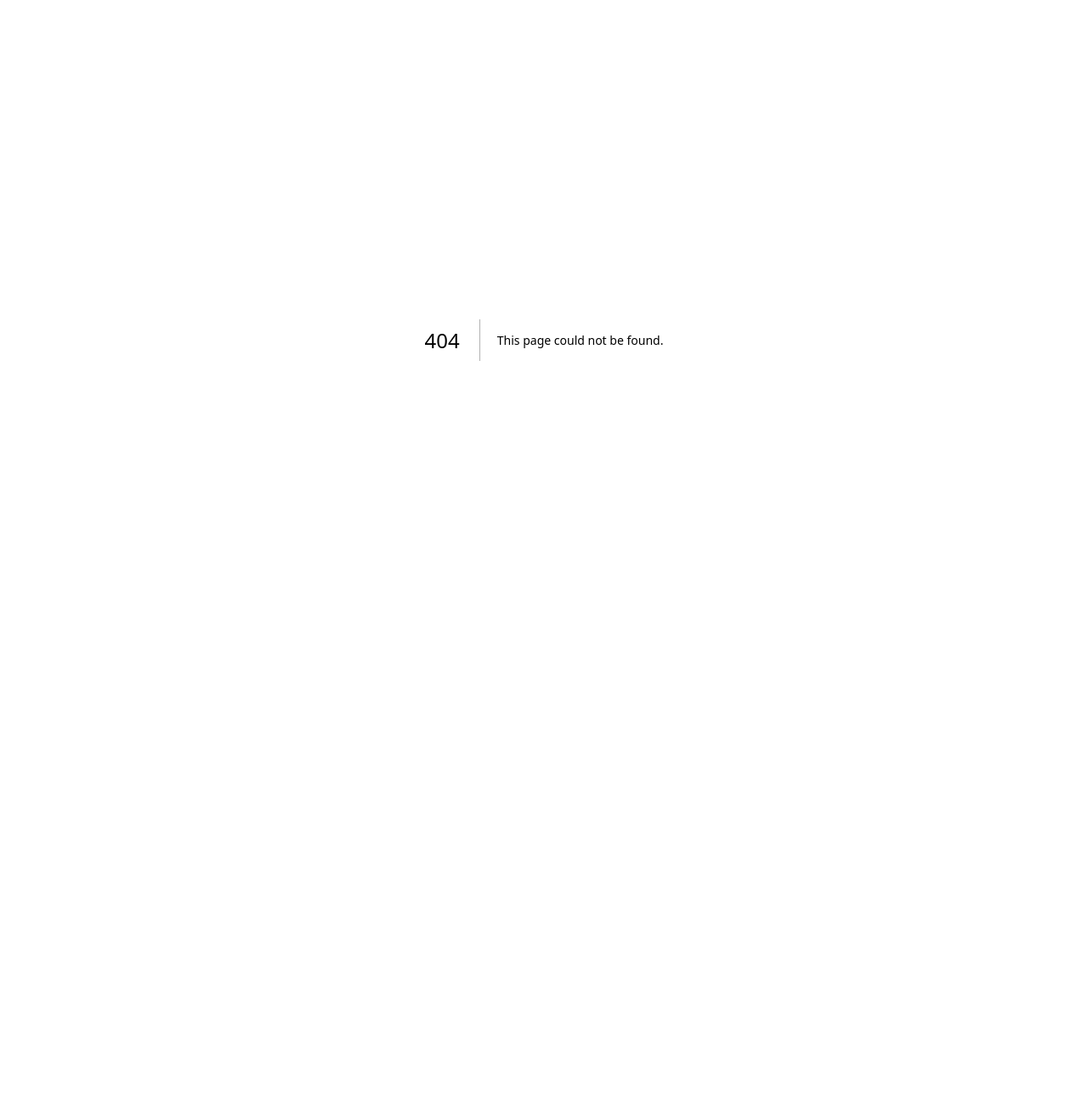
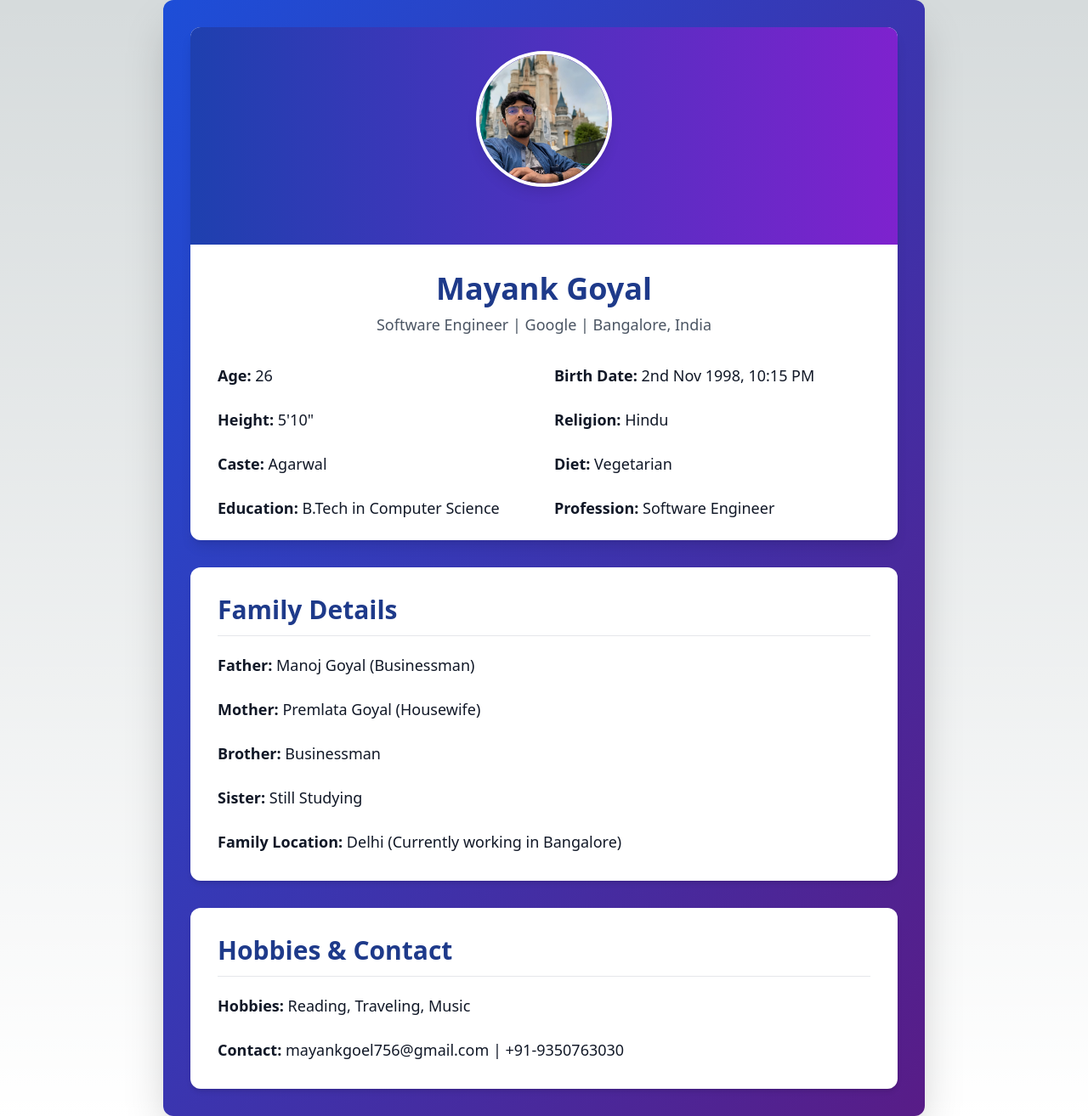
Before and after one commit to mayank144/mayank-portfolio, a Next.js app: page /marriage in a window 1280 px wide. Before the commit this address had no page. Shown: the whole page at 85% size. Before the commit the page ends 800 px from the top, so only its background shows below. Built offline with nearby package versions, Linux system fonts and the light colour scheme.

Commit message:
upload profile data

```diff
--- /dev/null
+++ b/src/app/marriage/page.tsx
@@ -0,0 +1,99 @@
+import Image from "next/image";
+
+export default function MayankBiodata() {
+  return (
+    <div className="max-w-4xl mx-auto p-6 sm:p-8 bg-gradient-to-br from-blue-700 to-purple-900 rounded-xl shadow-2xl text-white font-sans animate-fade-in-up">
+      <div className="bg-white text-gray-900 rounded-xl shadow-lg overflow-hidden">
+        <div className="relative w-full h-56 sm:h-64 bg-gradient-to-r from-blue-800 to-purple-700 flex justify-center items-center animate-slide-in">
+          <a
+            href="https://photos.app.goo.gl/JYsABwGtoJvTQz2C8"
+            target="_blank"
+            rel="noopener noreferrer"
+          >
+            <Image
+              src="/images/profile_image.jpg"
+              alt="Profile Picture"
+              width={160}
+              height={160}
+              className="rounded-full border-4 border-white shadow-lg object-cover w-32 h-32 sm:w-40 sm:h-40 cursor-pointer transition-transform duration-500 hover:scale-110 hover:rotate-3 animate-bounce"
+            />
+          </a>
+        </div>
+
+        <div className="p-6 sm:p-8 text-center animate-fade-in">
+          <h2 className="text-3xl sm:text-4xl font-extrabold text-blue-900">
+            Mayank Goyal
+          </h2>
+          <p className="text-md sm:text-lg text-gray-600 mt-2">
+            Software Engineer | Google | Bangalore, India
+          </p>
+        </div>
+
+        <div className="px-6 sm:px-8 pb-6 grid grid-cols-1 sm:grid-cols-2 gap-4 sm:gap-6 text-md sm:text-lg animate-fade-in">
+          <div>
+            <strong>Age:</strong> 26
+          </div>
+          <div>
+            <strong>Birth Date:</strong> 2nd Nov 1998, 10:15 PM
+          </div>
+          <div>
+            <strong>Height:</strong> 5&apos;10&quot;
+          </div>
+          <div>
+            <strong>Religion:</strong> Hindu
+          </div>
+          <div>
+            <strong>Caste:</strong> Agarwal
+          </div>
+          <div>
+            <strong>Diet:</strong> Vegetarian
+          </div>
+          <div>
+            <strong>Education:</strong> B.Tech in Computer Science
+          </div>
+          <div>
+            <strong>Profession:</strong> Software Engineer
+          </div>
+        </div>
+      </div>
+
+      <div className="mt-6 sm:mt-8 bg-white text-gray-900 rounded-xl shadow-md p-6 sm:p-8 animate-slide-in">
+        <h3 className="text-2xl sm:text-3xl font-bold text-blue-900 border-b pb-2 sm:pb-3 mb-4 sm:mb-5">
+          Family Details
+        </h3>
+        <div className="grid grid-cols-1 gap-4 sm:gap-6 text-md sm:text-lg animate-fade-in">
+          <div>
+            <strong>Father:</strong> Manoj Goyal (Businessman)
+          </div>
+          <div>
+            <strong>Mother:</strong> Premlata Goyal (Housewife)
+          </div>
+          <div>
+            <strong>Brother:</strong> Businessman
+          </div>
+          <div>
+            <strong>Sister:</strong> Still Studying
+          </div>
+          <div>
+            <strong>Family Location:</strong> Delhi (Currently working in
+            Bangalore)
+          </div>
+        </div>
+      </div>
+
+      <div className="mt-6 sm:mt-8 bg-white text-gray-900 rounded-xl shadow-md p-6 sm:p-8 animate-slide-in">
+        <h3 className="text-2xl sm:text-3xl font-bold text-blue-900 border-b pb-2 sm:pb-3 mb-4 sm:mb-5">
+          Hobbies & Contact
+        </h3>
+        <div className="grid grid-cols-1 sm:grid-cols-2 gap-4 sm:gap-6 text-md sm:text-lg animate-fade-in">
+          <div>
+            <strong>Hobbies:</strong> Reading, Traveling, Music
+          </div>
+          <div className="col-span-2">
+            <strong>Contact:</strong> mayankgoel756@gmail.com | +91-9350763030
+          </div>
+        </div>
+      </div>
+    </div>
+  );
+}
```
Also changed, not shown: public/images/profile_image.jpg (added).
